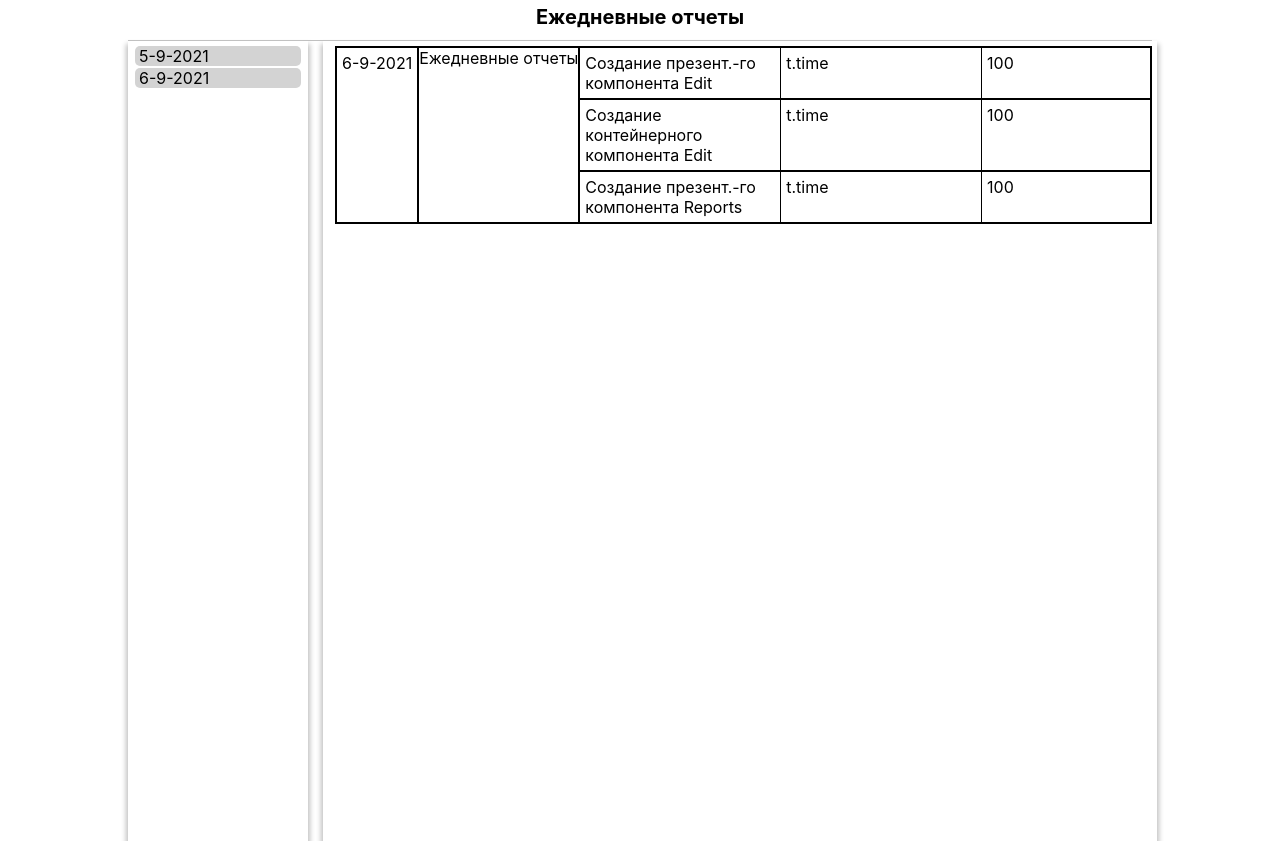
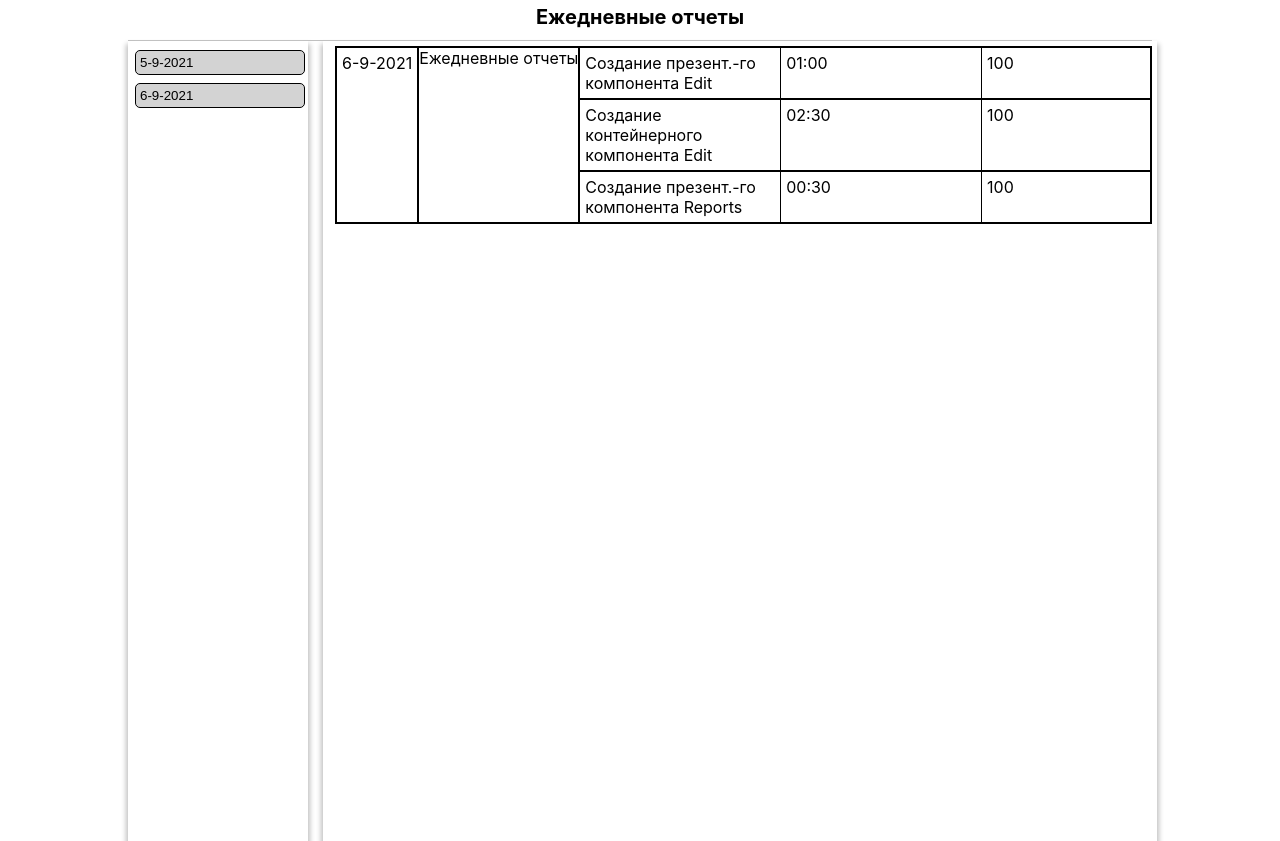
Before and after one commit to Isckatel/daily-report, a React (Create React App) app: page / in a window 1280 px wide. Built offline with nearby package versions, Linux system fonts and the light colour scheme.

Commit message:
Report selection. The time of the task.

```diff
--- a/src/components/CurrReport/CurrReport.tsx
+++ b/src/components/CurrReport/CurrReport.tsx
@@ -9,7 +9,7 @@ const CurrReport: React.FC<PropsReportsType> = (props:PropsReportsType) => {
         oneRepData = props.reports.reportsData[props.reports.currentReport-1];
     } else {
         oneRepData = {
-            id: 999,
+            id: 1000,
             date: new Date(),
             projectName: 'Нет текущего отчета',
             tasks: []
--- a/src/components/CurrReport/OneRep.tsx
+++ b/src/components/CurrReport/OneRep.tsx
@@ -22,7 +22,10 @@ const OneRep:React.FC<PropsOneRep> = (props:PropsOneRep) => {
                 props.reportElem.tasks.map(
                     (t)=><div className={style.tabInside}>
                         <div className={style.tabItem}>{t.taskName}</div>
-                        <div className={style.tabItem}>t.time</div>
+                        <div className={style.tabItem}>
+                            {[t.time.getHours(), t.time.getMinutes()].map(function (x) {
+                                return x < 10 ? "0" + x : x}).join(":")}
+                        </div>
                         <div className={style.tabItemEnd}>{t.percent}</div>
                     </div>
                 )
--- a/src/components/Reports/Reports.module.css
+++ b/src/components/Reports/Reports.module.css
@@ -8,3 +8,17 @@
   padding: 0 4px;
   border-radius: 5px;
 }
+
+.buttList {
+  width: 100%;
+  background-color: lightgray;
+  margin: 4px 2px;
+  padding: 4px 4px;
+  border-radius: 5px;
+  border: 1px solid black;
+  text-align: left;
+}
+
+.buttList:hover {
+  cursor: pointer;
+}
--- a/src/components/Reports/Reports.tsx
+++ b/src/components/Reports/Reports.tsx
@@ -4,15 +4,18 @@ import React from 'react'
 export type ReportDateType = {id: number, date: Date}
 
 interface IReports {
-  reportsDate:Array<ReportDateType>
+  reportsDate:Array<ReportDateType>,
+  setCurrentReport: (id:number) => void
 }
 
 const Reports: React.FC<IReports> = (props:IReports) => {
   let reportsElem = props.reportsDate.map((r)=>{
     return (
-      <p className={css.elemList}>{r.date.getDay() + '-'
-       + r.date.getMonth() + '-'
-       + r.date.getFullYear()}</p>
+      <button onClick={()=>{props.setCurrentReport(r.id)}} className={css.buttList} >
+        {r.date.getDay() + '-'
+        + r.date.getMonth() + '-'
+        + r.date.getFullYear()}
+      </button>
     )
   });
   return (
--- a/src/components/Reports/ReportsContainer.tsx
+++ b/src/components/Reports/ReportsContainer.tsx
@@ -1,13 +1,14 @@
 import React from 'react';
 import Reports, {ReportDateType} from './Reports';
 import {connect, ConnectedProps} from 'react-redux';
-import {StateType} from '../../redux/store'
+import {StateType} from '../../redux/store';
+import {setCurrentReport} from '../../redux/reports-reducer';
 
 let mapStateToProps = (state:StateType) => ({
   reportsData: state.reports.reportsData
 })
 
-const connector = connect(mapStateToProps)
+const connector = connect(mapStateToProps,{setCurrentReport})
 type PropsReportsType = ConnectedProps<typeof connector>
 
 const ReportsContainer = (props:PropsReportsType) => {
@@ -15,8 +16,8 @@ const ReportsContainer = (props:PropsReportsType) => {
     (r)=>({id:r.id, date:r.date})
   );
   return (
-    <Reports reportsDate={reportsDate}/>
+    <Reports reportsDate={reportsDate} setCurrentReport={props.setCurrentReport}/>
   );
 }
 
-export default connect(mapStateToProps)(ReportsContainer);
+export default connect(mapStateToProps,{setCurrentReport})(ReportsContainer);
```
